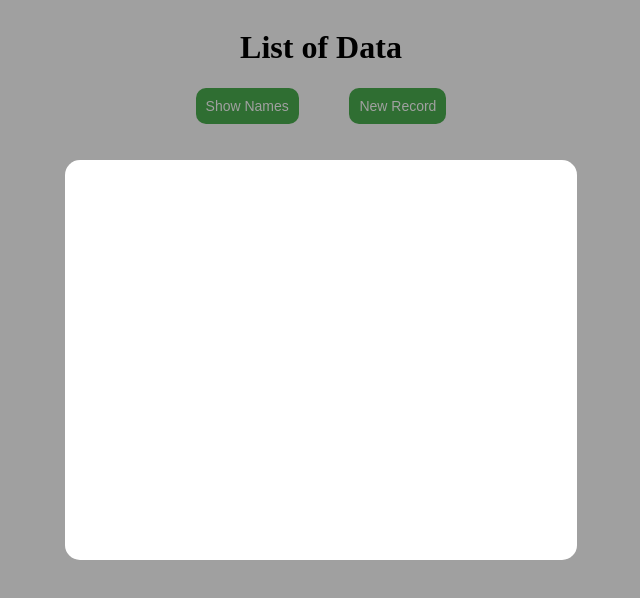
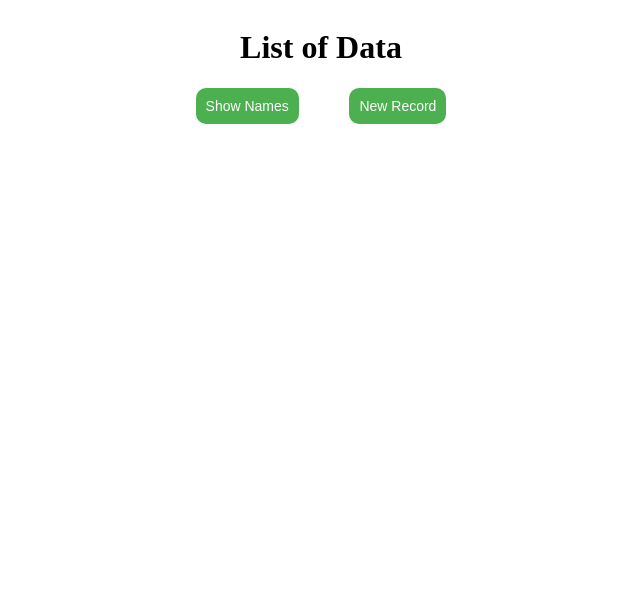
Before and after one commit to HassanFathy10/Todo-List-App, a React (Create React App) app: page / in a window 1280 px wide. Shown: the top 598 px of the page, without its empty margins (319-959 px from the left). Built offline with nearby package versions, Linux system fonts and the light colour scheme.

Commit message:
record batton

```diff
--- a/src/App/App.js
+++ b/src/App/App.js
@@ -66,7 +66,7 @@ const App = () => {
     };
     return (
     <div className={styles.main}>
-        <Modal></Modal>
+        <Modal show={showModal} hide={() => setShowModal(false)}></Modal>
             <h1>List of Data</h1>
             <div style={{ "display" : "flex", "justifyContent" : "center" ,"width" : "20%" }}>
                 <button className={styles.button} onClick={toggleHandler}>{cardToggle ? "Hide Names" : "Show Names"}</button>
--- a/src/components/Modal/Modal.js
+++ b/src/components/Modal/Modal.js
@@ -2,17 +2,27 @@ import React, { Fragment } from "react";
 import ReactDom from "react-dom";
 import Styles from "./Modal.module.css";
 
-const Modal = () => {
+const Backdrop = ({ close }) => {
+    return <div className={Styles.backdrop} onClick={close}></div>
+};
+
+const Overlay = () => {
+    return <div className={Styles.overlay}></div>
+};
+
+const Modal = ({ show, hide }) => {
     return (
-        <Fragment>
+        show && (
+            <Fragment>
             {ReactDom.createPortal(
                 <Fragment>
-                <div className={Styles.backdrop}></div>
-                <div className={Styles.overlay}></div>
+                    <Backdrop close={hide}></Backdrop>
+                    <Overlay></Overlay>
                 </Fragment>,
                 document.getElementById("modal")
             )}
-        </Fragment>
+            </Fragment>
+        )
     );
 };
 
```
